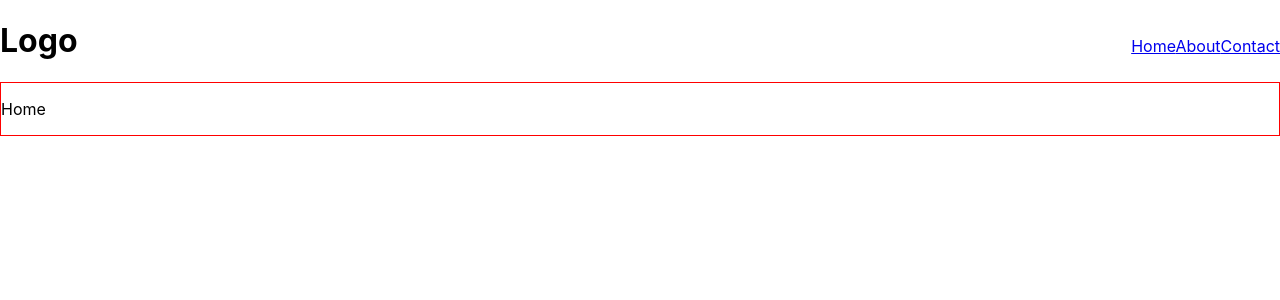
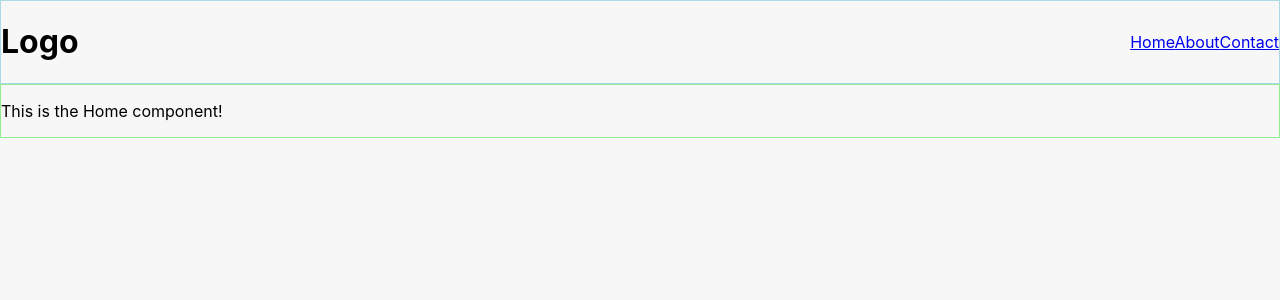
Before and after one commit to mhedengren/react-restaurant-booking, a React (Create React App) app: page / in a window 1280 px wide. Shown: the top 300 px of the page. Built offline with nearby package versions, Linux system fonts and the light colour scheme.

Commit message:
added borders for styling header and new body bg

```diff
--- a/src/App.css
+++ b/src/App.css
@@ -1,3 +1,6 @@
+body {
+  background: #f7f7f7;
+}
 .main-wrapper {
-  border: 1px solid red;
+  border: 1px solid lightgreen;
 }
--- a/src/components/About/About.tsx
+++ b/src/components/About/About.tsx
@@ -3,7 +3,7 @@ import React from 'react'
 const About = () => {
     return(
         <div>
-            <p>About</p>
+             <p>This is the About component!</p>
         </div>
     )
 }
--- a/src/components/Contact/Contact.tsx
+++ b/src/components/Contact/Contact.tsx
@@ -3,7 +3,7 @@ import React from 'react'
 const Contact = () => {
     return(
         <div>
-            <p>Contact</p>
+             <p>This is the Contact component!</p>
         </div>
     )
 }
--- a/src/components/Header/Header.tsx
+++ b/src/components/Header/Header.tsx
@@ -6,7 +6,7 @@ const Header = () => {
     return(
         <header>
             <div className="logo-wrapper">
-                <h1>Logo</h1>
+                <NavLink className="logo" to="/"><h1>Logo</h1></NavLink>
             </div>
             <nav className="main-navigation">
                 <NavLink to="/">Home</NavLink>
--- a/src/components/Header/header.css
+++ b/src/components/Header/header.css
@@ -1,5 +1,11 @@
 header {
     display: flex;
-    align-items: baseline;
+    align-items: center;
     justify-content: space-between;
+    border: 1px solid lightblue;
 }
+
+.logo-wrapper a:link, a:visited {
+    text-decoration: none;
+    color: #000;
+}
--- a/src/components/Home/Home.tsx
+++ b/src/components/Home/Home.tsx
@@ -3,7 +3,7 @@ import React from 'react'
 const Home = () => {
     return(
         <div>
-            <p>Home</p>
+            <p>This is the Home component!</p>
         </div>
     )
 }
```
Also changed, not shown: src/components/Router/Router.tsx (indentation only).
